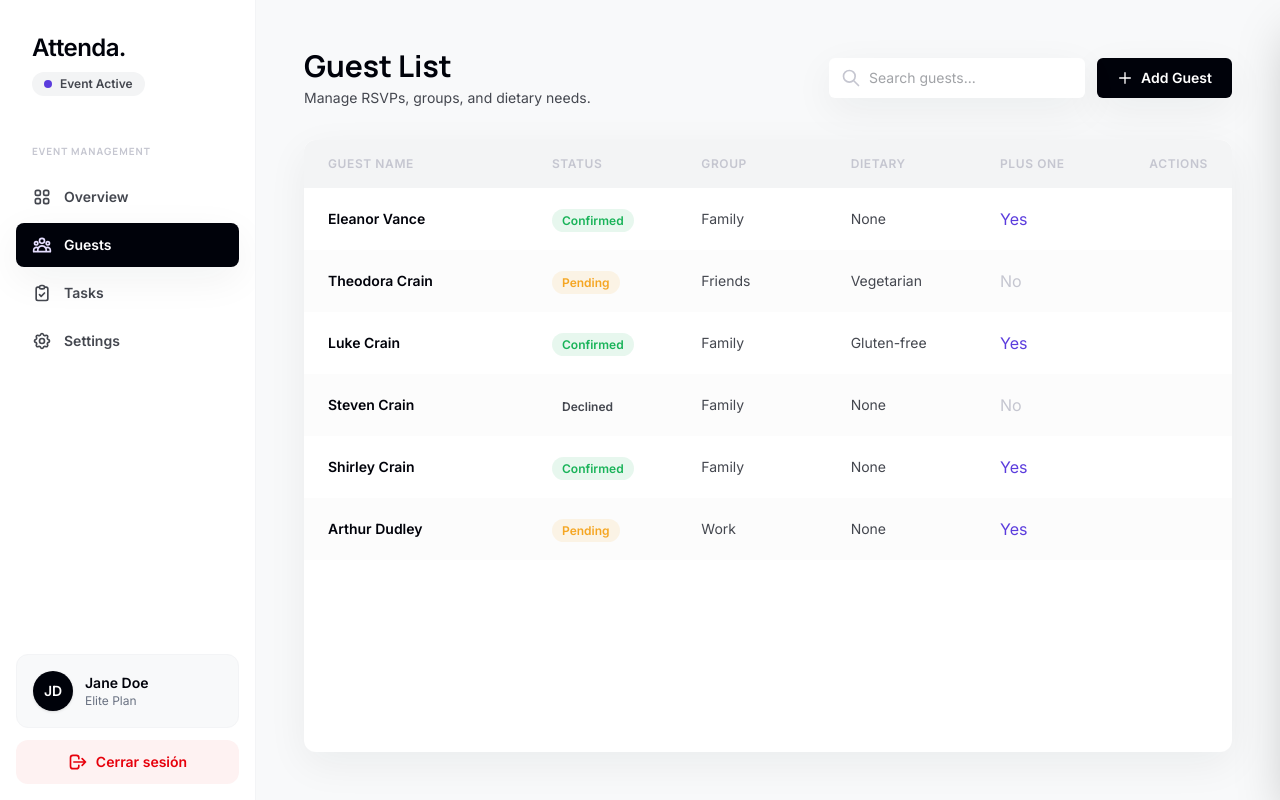
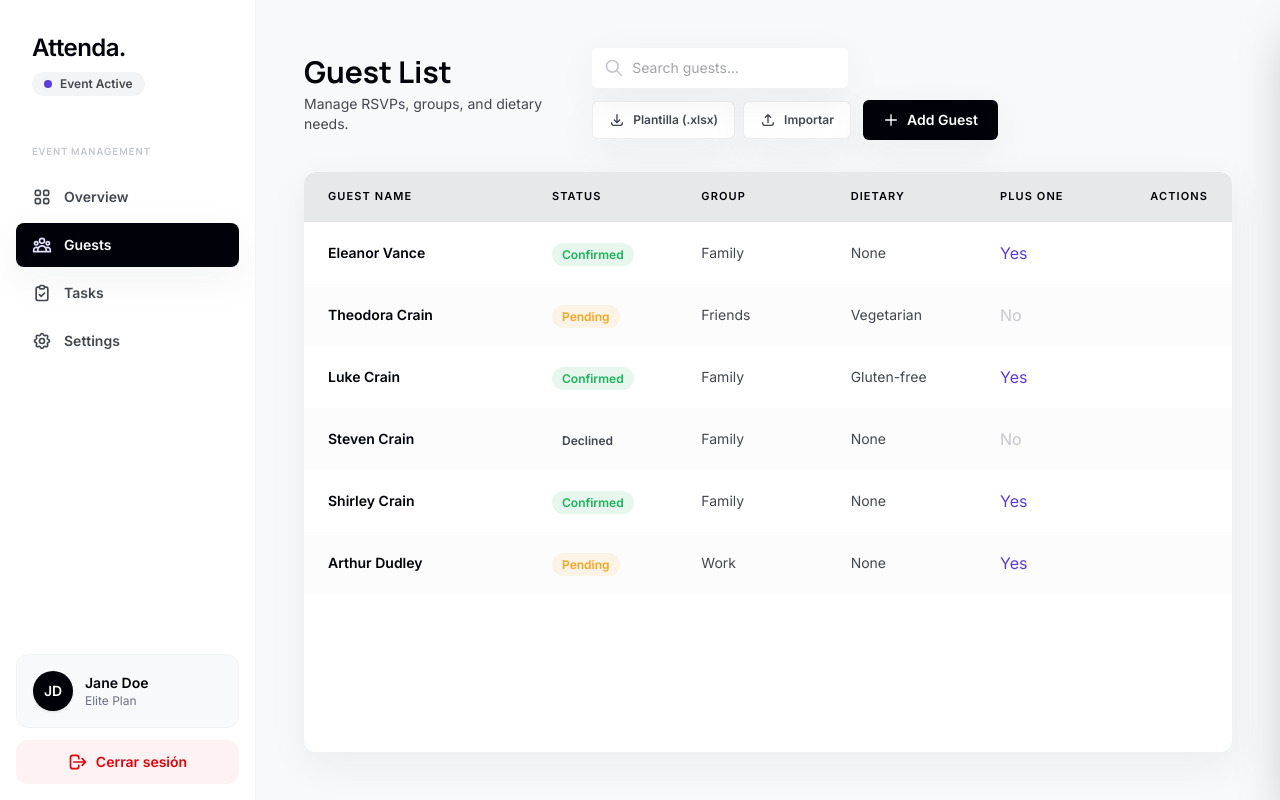
Before and after one commit to Adneil3004/attenda, a React (Vite) app in the folder frontend/: page /attenda/dashboard/guests in a window 1280 px wide. Built offline with nearby package versions, Linux system fonts and the light colour scheme.

Commit message:
feat(guests): add excel import and export template buttons, visually restyle table header

```diff
--- a/frontend/src/pages/dashboard/Guests.jsx
+++ b/frontend/src/pages/dashboard/Guests.jsx
@@ -43,31 +43,54 @@ const Guests = () => {
             <p className="text-[var(--color-on-surface-variant)] text-sm mt-1">Manage RSVPs, groups, and dietary needs.</p>
           </div>
 
-          <div className="flex items-center gap-3">
-            <div className="relative">
+          <div className="flex flex-wrap items-center gap-3 w-full md:w-auto">
+            <div className="relative w-full sm:w-auto flex-1">
               <input
                 type="text"
                 placeholder="Search guests..."
-                className="pl-10 pr-4 py-2.5 bg-[var(--color-surface-container-lowest)] rounded-md outline-none focus:ring-2 focus:ring-[var(--color-secondary)]/30 text-sm w-full md:w-64 ambient-shadow"
+                className="pl-10 pr-4 py-2.5 bg-[var(--color-surface-container-lowest)] rounded-md outline-none focus:ring-2 focus:ring-[var(--color-secondary)]/30 text-sm w-full sm:w-64 ambient-shadow"
               />
               <svg className="w-5 h-5 absolute left-3 top-2.5 text-[var(--color-outline-variant)]" fill="none" viewBox="0 0 24 24" stroke="currentColor">
                 <path strokeLinecap="round" strokeLinejoin="round" strokeWidth={2} d="M21 21l-6-6m2-5a7 7 0 11-14 0 7 7 0 0114 0z" />
               </svg>
             </div>
-            <button
-              onClick={() => openDrawer()}
-              className="bg-[var(--color-primary)] text-white px-5 py-2.5 rounded-md text-sm font-semibold hover:bg-[var(--color-primary-container)] transition-colors ambient-shadow flex items-center gap-2"
-            >
-              <svg className="w-4 h-4" fill="none" viewBox="0 0 24 24" stroke="currentColor"><path strokeLinecap="round" strokeLinejoin="round" strokeWidth={2} d="M12 4v16m8-8H4" /></svg>
-              Add Guest
-            </button>
+
+            <div className="flex items-center gap-2 justify-end w-full sm:w-auto">
+              {/* Plantilla Button */}
+              <button
+                title="Descargar plantilla Excel"
+                className="flex items-center gap-2 px-3 sm:px-4 py-2.5 bg-white border border-[var(--color-outline-variant)]/30 rounded-md text-xs font-bold text-[var(--color-on-surface-variant)] hover:text-[var(--color-primary)] hover:border-[var(--color-primary)] transition-all ambient-shadow"
+              >
+                <svg className="w-4 h-4" fill="none" viewBox="0 0 24 24" stroke="currentColor"><path strokeLinecap="round" strokeLinejoin="round" strokeWidth={2} d="M4 16v1a3 3 0 003 3h10a3 3 0 003-3v-1m-4-4l-4 4m0 0l-4-4m4 4V4" /></svg>
+                <span className="hidden lg:inline">Plantilla (.xlsx)</span>
+              </button>
+
+              {/* Importar Button */}
+              <label
+                title="Importar archivo Excel"
+                className="flex items-center gap-2 px-3 sm:px-4 py-2.5 bg-white border border-[var(--color-outline-variant)]/30 rounded-md text-xs font-bold text-[var(--color-on-surface-variant)] hover:text-[var(--color-secondary)] hover:border-[var(--color-secondary)] transition-all ambient-shadow cursor-pointer"
+              >
+                <svg className="w-4 h-4" fill="none" viewBox="0 0 24 24" stroke="currentColor"><path strokeLinecap="round" strokeLinejoin="round" strokeWidth={2} d="M4 16v1a3 3 0 003 3h10a3 3 0 003-3v-1m-4-8l-4-4m0 0L8 8m4-4v12" /></svg>
+                <span className="hidden lg:inline">Importar</span>
+                <input type="file" accept=".xlsx, .xls, .csv" className="hidden" />
+              </label>
+
+              {/* Add Guest Button */}
+              <button
+                onClick={() => openDrawer()}
+                className="bg-[var(--color-primary)] text-white px-4 sm:px-5 py-2.5 rounded-md text-xs sm:text-sm font-semibold hover:bg-[#1a1a1a] transition-colors ambient-shadow flex items-center gap-2 ml-1"
+              >
+                <svg className="w-4 h-4" fill="none" viewBox="0 0 24 24" stroke="currentColor"><path strokeLinecap="round" strokeLinejoin="round" strokeWidth={2} d="M12 4v16m8-8H4" /></svg>
+                <span className="hidden sm:inline">Add Guest</span>
+              </button>
+            </div>
           </div>
         </div>
 
         {/* The No-Divider Table */}
         <div className="bg-[var(--color-surface-container-lowest)] rounded-xl ambient-shadow overflow-hidden flex-1 flex flex-col">
           {/* Table Header */}
-          <div className="grid grid-cols-12 gap-4 px-6 py-4 bg-[var(--color-surface-container-low)] text-xs font-bold uppercase tracking-wider text-[var(--color-outline-variant)]">
+          <div className="grid grid-cols-12 gap-4 px-6 py-4 bg-[var(--color-surface-container-high)] border-b border-[var(--color-outline-variant)]/20 text-[11px] font-black uppercase tracking-widest text-[var(--color-primary)]">
             <div className="col-span-4 md:col-span-3">Guest Name</div>
             <div className="col-span-4 md:col-span-2">Status</div>
             <div className="hidden md:block col-span-2">Group</div>
```
